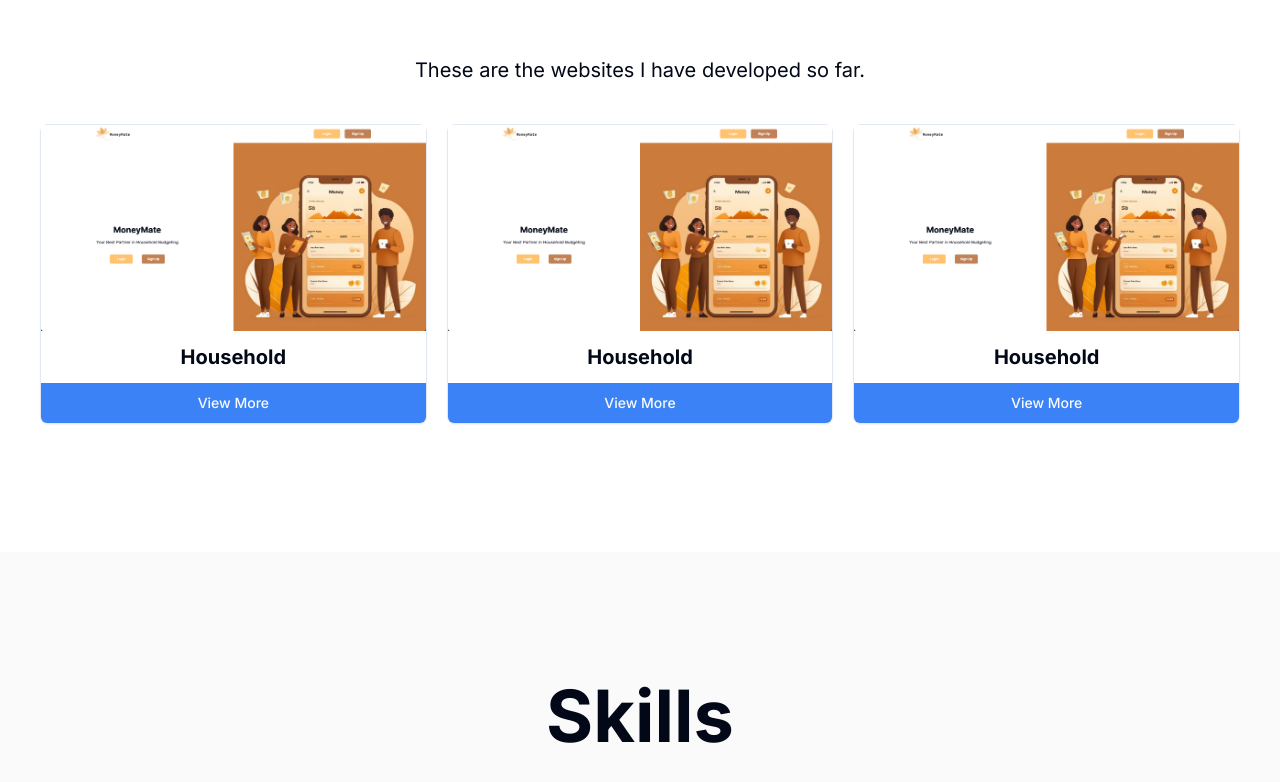
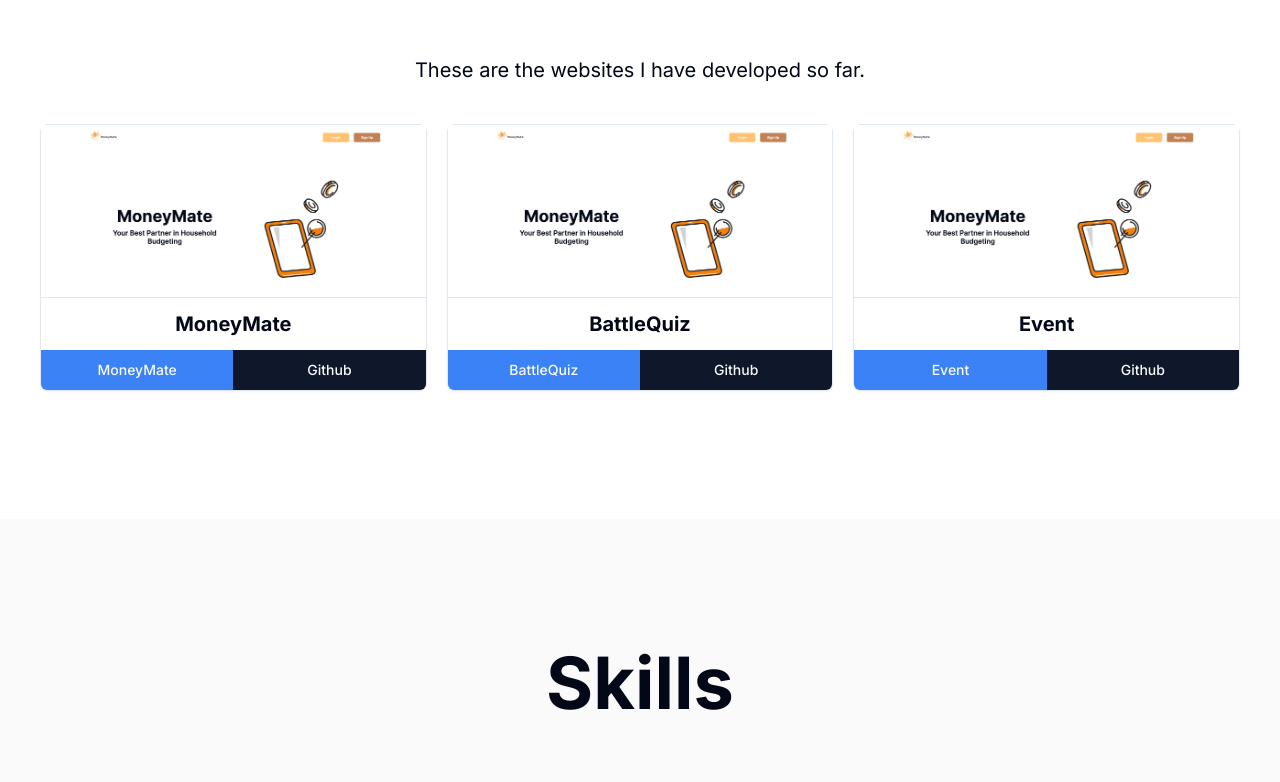
Before and after one commit to Ryoma89/Portfolio, a Next.js app: page / in a window 1280 px wide. Shown: the part 2000-2782 px from the top of the page. Built offline with nearby package versions, Linux system fonts and the light colour scheme.

Commit message:
fixed bags

```diff
--- a/app/components/elements/skill/SkillItem.tsx
+++ b/app/components/elements/skill/SkillItem.tsx
@@ -1,3 +1,4 @@
+import Image from "next/image";
 import React from "react";
 
 type Props = {
@@ -11,7 +12,7 @@ type Props = {
 const SkillItem = ({ skill, index }: Props) => {
   return (
     <li key={index} className="flex justify-center sm:mr-5 sm:flex-wrap">
-      <img src={skill.src} alt={skill.name} className="w-12 h-12 lg:w-16 lg:h-16 xl:h-20 xl:w-20" />
+      <Image src={skill.src} alt={skill.name} width={48} height={48} className="w-12 h-12 lg:w-16 lg:h-16 xl:h-20 xl:w-20" />
     </li>
   );
 };
--- a/app/components/elements/work/WorkCard.tsx
+++ b/app/components/elements/work/WorkCard.tsx
@@ -1,29 +1,47 @@
-import React from 'react'
-import { Button } from "@/components/ui/button"
-import {
-  Card,
-  CardContent,
-  CardHeader,
-} from "@/components/ui/card"
+import React from "react";
+import { Button } from "@/components/ui/button";
+import { Card, CardContent, CardFooter, CardHeader } from "@/components/ui/card";
+import Image from "next/image";
+import { Separator } from "@/components/ui/separator";
 
 type Props = {
-  url: string
-}
+  github: string;
+  deploy: string;
+  name: string;
+  image: string;
+};
 
-const WorkCard = ({url}: Props) => {
+const WorkCard = ({ github, deploy, name, image }: Props) => {
   return (
-    <Card className='my-5 sm:my-0'>
-    <CardHeader className='p-0'>
-      <img src="/household.png" alt="workCard" />
-    </CardHeader>
-    <CardContent className='py-4 sm:py-3'>
-      <p className='text-center text-xl font-bold'>Household</p>
-    </CardContent>
-    <a href={url} target='_blank'>
-    <Button className='w-full rounded-t-none bg-blue-500 hover:bg-blue-700'>View More</Button>
-    </a>
-  </Card>
-  )
-}
+    <Card className="my-5 sm:my-0">
+      <CardHeader className="p-0">
+        <Image
+          width={0}
+          height={0}
+          sizes="100vw"
+          style={{ width: "100%", height: "auto" }}
+          src={image}
+          alt="workCard"
+        />
+      </CardHeader>
+      <Separator />
+      <CardContent className="py-4 sm:py-3">
+        <p className="text-center text-xl font-bold">{name}</p>
+      </CardContent>
+      <div className="grid grid-cols-2">
+      <a href={deploy} target="_blank">
+        <Button className="w-full rounded-t-none rounded-br-none bg-blue-500 hover:bg-blue-700">
+          {name}
+        </Button>
+      </a>
+      <a href={github} target="_blank">
+        <Button className="w-full rounded-t-none rounded-bl-none hover:bg-red-500">
+          Github
+        </Button>
+      </a>
+      </div>
+    </Card>
+  );
+};
 
-export default WorkCard
+export default WorkCard;
--- a/app/components/layouts/About.tsx
+++ b/app/components/layouts/About.tsx
@@ -3,6 +3,7 @@ import React from "react";
 import Title from "../elements/Title";
 import { useScrollAnimation } from "@/hooks/useScrollAnimation";
 import { motion } from "framer-motion";
+import Image from "next/image";
 
 const About = () => {
   const { ref, controls, animationVariants } = useScrollAnimation();
@@ -20,7 +21,9 @@ const About = () => {
         <Title title="About" />
         <div className="sm:grid sm:grid-cols-2 mt-10 xl:mt-16">
           <div className=" sm:relative mx-auto w-[200px] lg:w-[300px] xl:w-[400px]">
-            <img
+            <Image
+            width={200}
+            height={200}
               className="w-[200px] h-[200px] rounded-full sm:absolute sm:top-1/2 sm:left-1/2 sm:transform sm:-translate-x-1/2 sm:-translate-y-1/2 bg-white lg:w-[300px] lg:h-[300px] xl:w-[400px] xl:h-[400px]"
               src="/About.webp"
               alt="顔写真"
--- a/app/components/layouts/Footer.tsx
+++ b/app/components/layouts/Footer.tsx
@@ -3,7 +3,7 @@ import React from 'react'
 const Footer = () => {
   return (
     <section className='py-3 bg-footer h-auto xl:py-4'>
-      <div className='text-center text-white text-sm xl:text-xl'>© Ryoma's Portfolio All rights reserved.</div>
+      <div className='text-center text-white text-sm xl:text-xl'>© Ryoma&apos;s Portfolio All rights reserved.</div>
     </section>
   )
 }
--- a/app/components/layouts/Header.tsx
+++ b/app/components/layouts/Header.tsx
@@ -10,6 +10,7 @@ import {
   SheetTrigger,
 } from "@/components/ui/sheet";
 import { Separator } from "@/components/ui/separator"
+import Image from "next/image";
 
 
 const Header = () => {
@@ -27,7 +28,7 @@ const Header = () => {
     <header className="p-5 fixed w-full bg-white z-50">
     <div className="flex justify-between items-center xl:max-w-[1280px] xl:mx-auto">
       <h1>
-        <img src="/Logo.png" alt="Ryoma's Portfolio" className="h-14" />
+        <Image width={212} height={56} src="/Logo.png" alt="Ryoma's Portfolio" className="h-14" />
       </h1>
       <nav>
         <div className="sm:hidden">
--- a/app/components/layouts/Works.tsx
+++ b/app/components/layouts/Works.tsx
@@ -4,6 +4,7 @@ import Title from "../elements/Title";
 import WorkCard from "../elements/work/WorkCard";
 import { useScrollAnimation } from "@/hooks/useScrollAnimation";
 import { motion } from "framer-motion";
+import { worksData } from "@/constants/worksData";
 
 const Works = () => {
   const { ref, controls, animationVariants } = useScrollAnimation();
@@ -23,9 +24,9 @@ const Works = () => {
           These are the websites I have developed so far.{" "}
         </p>
         <div className="mt-5 sm:grid sm:grid-cols-3 sm:gap-5 lg:mt-10">
-          <WorkCard url={"https://github.com/Ryoma89/household"} />
-          <WorkCard url={"https://github.com/Ryoma89/household"} />
-          <WorkCard url={"https://github.com/Ryoma89/household"} />
+        {worksData.map((work, index) => (
+            <WorkCard key={index} github={work.github} deploy={work.deploy} name={work.name} image={work.image} />
+          ))}
         </div>
       </div>
     </motion.section>
--- /dev/null
+++ b/constants/worksData.ts
@@ -0,0 +1,29 @@
+// data/worksData.ts
+
+type Work = {
+  github: string;
+  deploy: string;
+  name: string;
+  image: string;
+};
+
+export const worksData: Work[] = [
+  {
+    github: "https://github.com/Ryoma89/Household-Account-Book.git",
+    deploy: "https://household-account-book-three.vercel.app/",
+    name: "MoneyMate",
+    image: "/household-account.png",
+  },
+  {
+    github: "https://github.com/Ryoma89/Household-Account-Book.git",
+    deploy: "https://household-account-book-three.vercel.app/",
+    name: "BattleQuiz",
+    image: "/household-account.png",
+  },
+  {
+    github: "https://github.com/Ryoma89/Household-Account-Book.git",
+    deploy: "https://household-account-book-three.vercel.app/",
+    name: "Event",
+    image: "/household-account.png",
+  },
+];
```
Also changed, not shown: public/household-account.png (added).
